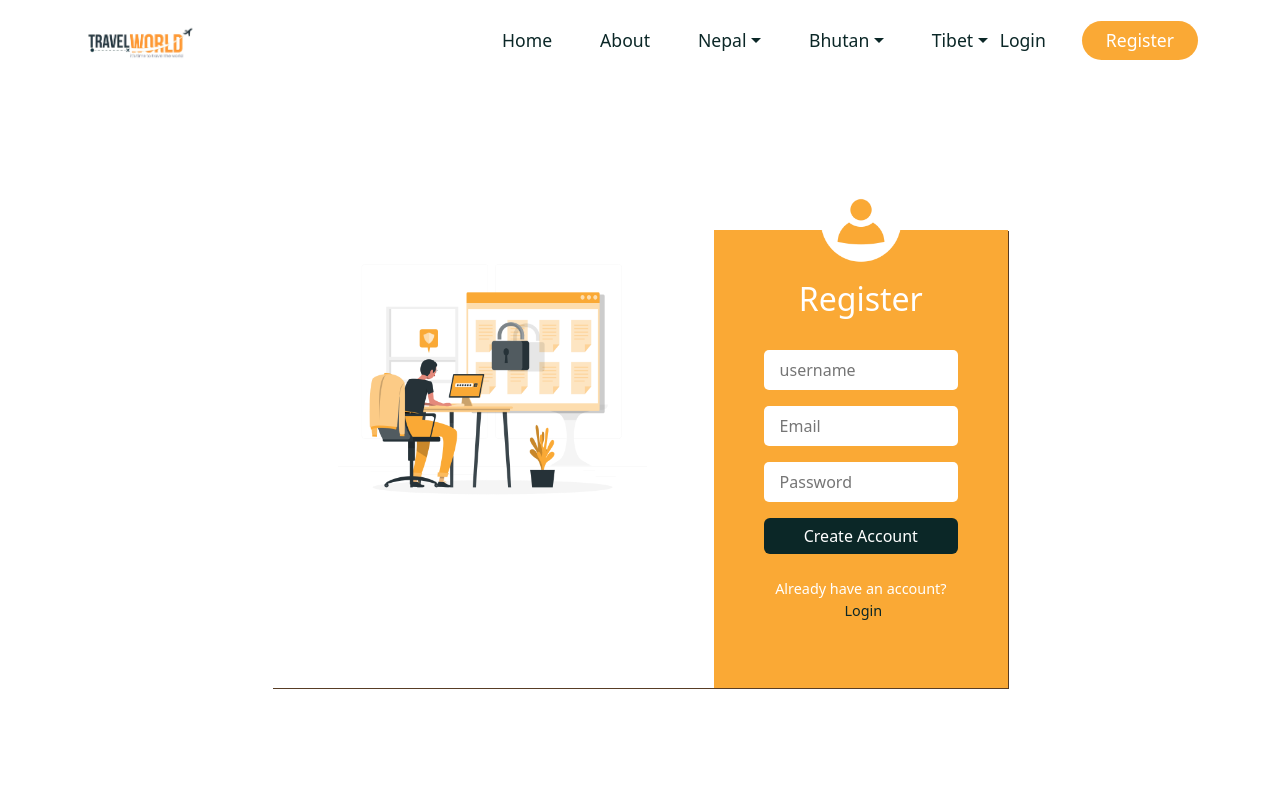
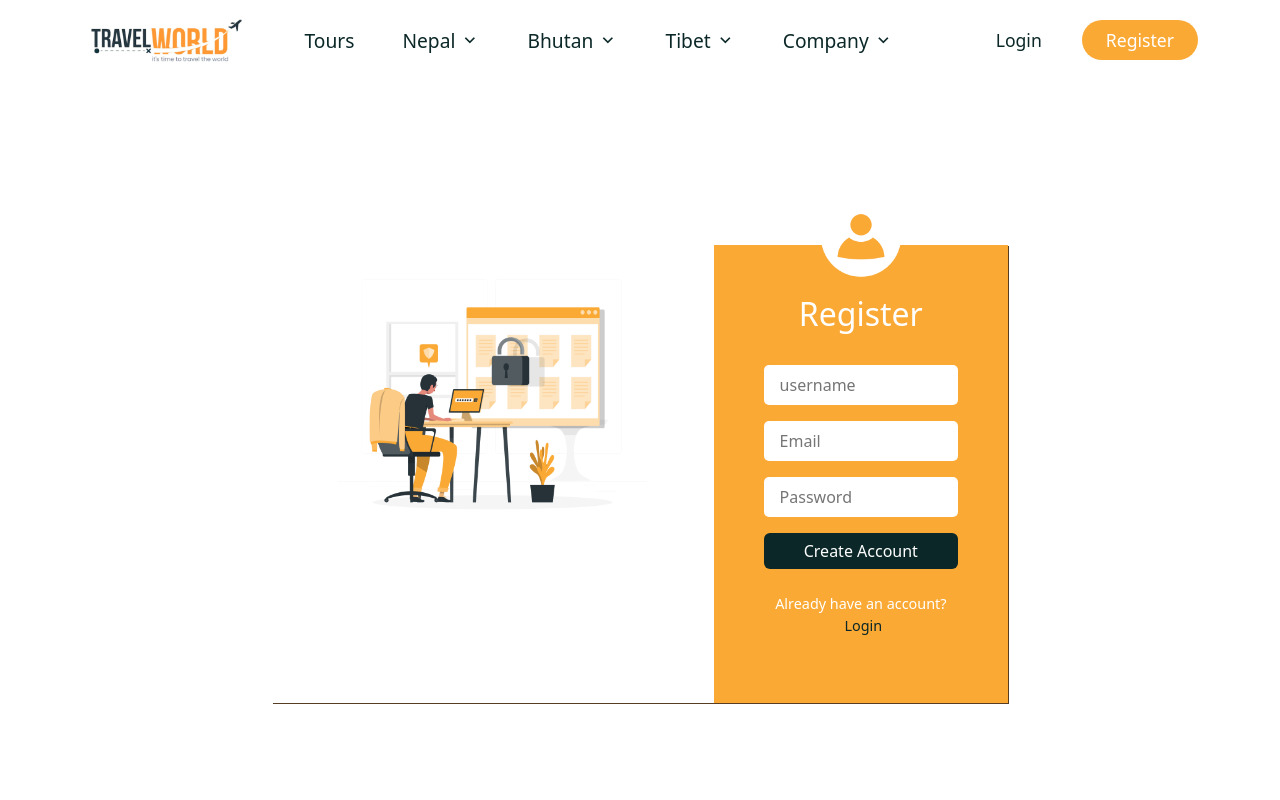
Before and after one commit to Aashish-Devian/travel, a React (Create React App) app in the folder frontend/: page /register in a window 1280 px wide. Shown: the top 800 px of the page. Built offline with nearby package versions, Linux system fonts and the light colour scheme; a web font is replaced by a local one.

Commit message:
navbar changed with dropdown

```diff
--- a/frontend/src/components/Header/Header.css
+++ b/frontend/src/components/Header/Header.css
@@ -1,28 +1,45 @@
+/* General Styles */
 .header {
   width: 100%;
+  background-color: #fff;
   height: 80px;
-    line-height: 80px;
+  margin-top: 15px;
+  transition: all 0.9s ease-in-out;
+}
+
+.sticky__header {
+  width: 100%;
+  height: 80px;
+  background: #fff;
+  position: sticky;
+  top: 0;
+  left: 0;
+  box-shadow: 3px 3px 8px -3px #ddd;
+  z-index: 999;
+  padding-top: 15px;
 }
 
 .logo img {
-    width: 30%;
+  width: 100%;
+  height: 50px;
 }
 
 .menu {
-    margin-bottom: 0;
-    display: flex;
-    align-items: center;
+  margin: 2px 0 0 0;
+  gap: 3rem;
+  padding: 0 32px 0 0;
 }
 
 .nav__item a {
   text-decoration: none;
   color: var(--heading-color);
   font-weight: 500;
-    font-size: 1.1rem;
+  font-size: 1.2rem;
 }
 
-.nav__item a:hover {
-    color: inherit;
+.nav__item a:hover,
+.nav__item a:focus {
+  color: var(--secondary-color);
 }
 
 .nav__item a.active__link {
@@ -35,16 +52,10 @@
   display: none;
 }
 
-.sticky__header {
-    width: 100%;
-    height: 80px;
-    line-height: 80px;
-    background: #fff;
-    position: sticky;
-    top: 0;
-    left: 0;
-    box-shadow: 3px 3px 8px -3px #ddd;
-    z-index: 999;
+.nav__wrapper {
+  display: flex;
+  align-items: center;
+  justify-content: space-between;
 }
 
 .dropdown {
@@ -52,24 +63,41 @@
   display: inline-block;
 }
 
-.dropdown-toggle {
+.dropdown-toggles {
   background: none;
   border: none;
   cursor: pointer;
-    font-size: 1.1rem;
+  font-size: 1.2rem;
+  font-weight: 500;
   color: var(--heading-color);
+  display: flex;
+  align-items: center;
+}
+
+.dropdown-toggles:hover,
+.dropdown-toggles:focus {
+  color: var(--secondary-color);
+}
+
+.dropdown-toggles .arrow {
+  margin-left: 5px;
+  transition: transform 0.2s ease-in-out;
+}
+
+.dropdown-toggles .arrow.open {
+  transform: rotate(180deg);
 }
 
 .dropdown-menu {
   display: none;
   position: absolute;
-    top: 98%;
-    left: -196px;
+  top: 150%;
+  left: -30px;
+  box-shadow: 0 8px 16px rgba(0, 0, 0, 0.2);
   background-color: #fff;
   border: 1px solid #ddd;
   min-width: 10rem;
   z-index: 1000;
-    width: -1px;
 }
 
 .dropdown-item {
@@ -78,36 +106,58 @@
   white-space: nowrap;
 }
 
-.dropdown-item:hover {
-    color: #666;
-    background-color: #f8f9fa;
-}
-
-.dropdown:hover .dropdown-menu {
+.dropdown-item a {
+  text-decoration: none;
+  color: #333;
   display: block;
 }
 
-.nested-dropdown {
-    position: relative;
+.dropdown-item a:hover,
+.dropdown-item a:focus {
+  color: var(--secondary-color);
 }
 
-.nested-dropdown .dropdown-menu {
-    top: -10px;
-    left: 100%;
+.nav__btns .btn {
+  padding: 0.5rem 1rem;
 }
 
-.nested-dropdown .dropdown-toggle::after {
-    content: '▸';
+.dropdown-menu.show {
+  display: block;
+}
+
+.nested-dropdown .dropdown-toggle {
+  display: flex;
+  align-items: center;
+  justify-content: space-between;
+}
+
+.nested-dropdown .arrow {
   margin-left: 5px;
+  transition: transform 0.2s ease-in-out;
+}
+
+.nested-dropdown .arrow.open {
+  transform: rotate(90deg);
+}
+
+.nested-dropdown .dropdown-menu.nested {
+  left: 100%;
+  top: 0;
+  display: none;
+}
+
+.nested-dropdown .dropdown-menu.show {
+  display: block;
 }
 
 @media only screen and (max-width: 992px) {
   .logo img {
-        width: 20%;
+    width: 100%;
   }
 
   .mobile__menu {
     display: flex;
+    z-index: 9999;
     cursor: pointer;
   }
 
@@ -145,10 +195,23 @@
 
 @media only screen and (max-width: 768px) {
   .logo img {
-        width: 45%;
+    width: 100%;
   }
 
   .menu {
     width: calc(100% - 50%);
   }
 }
+
+/* Additional Styles for Hover and Click */
+.dropdown-toggles:hover,
+.dropdown-toggles:focus,
+.nav__item a:hover,
+.nav__item a:focus {
+  color: #FF6347; /* Custom hover color */
+}
+
+.dropdown-toggles.active,
+.nav__item a.active__link {
+  color: #FF4500; /* Custom active color */
+}
--- a/frontend/src/components/Header/Header.jsx
+++ b/frontend/src/components/Header/Header.jsx
@@ -1,129 +1,224 @@
-import React, { useRef, useEffect, useState, useContext } from 'react';
+import React, { useRef, useEffect, useContext, useState } from 'react';
 import { Container, Row, Button } from 'reactstrap';
-import { NavLink, Link, BrowserRouter as Router } from 'react-router-dom';
+import { NavLink, Link, useLocation } from 'react-router-dom';
 import logo from '../../assets/images/logo.png';
 import './header.css';
 import { AuthContext } from "../../context/AuthContext";
 
 const navLinks = [
-  { path: '/home', display: 'Home' },
+  { path: '/tours', display: 'Tours' },
+  {
+    display: 'Nepal',
+    subLinks: [
+      {
+        display: 'Trekking in Nepal',
+        subLinks: [
+          { path: '#', display: '1 Everest Panorama Trek – 9 Days' },
+          { path: '#', display: '1 EBC Trek with Helicopter Return – 12 Days' },
+          { path: '#', display: '1 Everest Base Camp Trek – 14 Days' },
+          { path: '#', display: '1 Gokyo Lake Trek – 13 Days' },
+          { path: '#', display: '1 Gokyo and Renjo La Pass Trek – 14 Days' },
+        ],
+      },
+      {
+        display: 'Climbing and Expedition',
+        subLinks: [
+          { path: '#', display: '2Everest Panorama Trek – 9 Days' },
+          { path: '#', display: '2EBC Trek with Helicopter Return – 12 Days' },
+          { path: '#', display: '2Everest Base Camp Trek – 14 Days' },
+          { path: '#', display: '2Gokyo Lake Trek – 13 Days' },
+          { path: '#', display: 'G22okyo and Renjo La Pass Trek – 14 Days' },
+        ],
+      },
+      {
+        display: 'Cultural Tour and Sightseeing',
+        subLinks: [
+          { path: '#', display: '3Everest Panorama Trek – 9 Days' },
+          { path: '#', display: '3EBC Trek with Helicopter Return – 12 Days' },
+          { path: '#', display: '3Everest Base Camp Trek – 14 Days' },
+          { path: '#', display: '3Gokyo Lake Trek – 13 Days' },
+          { path: '#', display: '3Gokyo and Renjo La Pass Trek – 14 Days' },
+        ],
+      },
+      {
+        display: 'Cycling and Mountain Biking',
+        subLinks: [
+          { path: '#', display: '4 Everest Panorama Trek – 9 Days' },
+          { path: '#', display: '4 EBC Trek with Helicopter Return – 12 Days' },
+          { path: '#', display: '4 Everest Base Camp Trek – 14 Days' },
+          { path: '#', display: '4 Gokyo Lake Trek – 13 Days' },
+          { path: '#', display: '4 Gokyo and Renjo La Pass Trek – 14 Days' },
+        ],
+      },
+    ],
+  },
+  {
+    display: 'Bhutan',
+    subLinks: [
+      {
+        display: 'Tour 1',
+        subLinks: [
+          { path: '#', display: 'Everest Panorama Trek – 9 Days' },
+          { path: '#', display: 'EBC Trek with Helicopter Return – 12 Days' },
+          { path: '#', display: 'Everest Base Camp Trek – 14 Days' },
+          { path: '#', display: 'Gokyo Lake Trek – 13 Days' },
+          { path: '#', display: 'Gokyo and Renjo La Pass Trek – 14 Days' },
+        ],
+      },
+      {
+        display: 'Tour 2',
+        subLinks: [
+          { path: '#', display: 'Everest Panorama Trek – 9 Days' },
+          { path: '#', display: 'EBC Trek with Helicopter Return – 12 Days' },
+          { path: '#', display: 'Everest Base Camp Trek – 14 Days' },
+          { path: '#', display: 'Gokyo Lake Trek – 13 Days' },
+          { path: '#', display: 'Gokyo and Renjo La Pass Trek – 14 Days' },
+        ],
+      },
+    ],
+  },
+  {
+    display: 'Tibet',
+    subLinks: [
+      {
+        display: 'Tour 1',
+        subLinks: [
+          { path: '#', display: 'Everest Panorama Trek – 9 Days' },
+          { path: '#', display: 'EBC Trek with Helicopter Return – 12 Days' },
+          { path: '#', display: 'Everest Base Camp Trek – 14 Days' },
+          { path: '#', display: 'Gokyo Lake Trek – 13 Days' },
+          { path: '#', display: 'Gokyo and Renjo La Pass Trek – 14 Days' },
+        ],
+      },
+      {
+        display: 'Tour 2',
+        subLinks: [
+          { path: '#', display: 'Everest Panorama Trek – 9 Days' },
+          { path: '#', display: 'EBC Trek with Helicopter Return – 12 Days' },
+          { path: '#', display: 'Everest Base Camp Trek – 14 Days' },
+          { path: '#', display: 'Gokyo Lake Trek – 13 Days' },
+          { path: '#', display: 'Gokyo and Renjo La Pass Trek – 14 Days' },
+        ],
+      },
+    ],
+  },
+  {
+    display: 'Company',
+    subLinks: [
       { path: '/about', display: 'About' },
-  { path: '/tours', display: 'Tours' },
+      { path: '#', display: 'Tour 2' },
+    ],
+  },
 ];
 
 const Header = () => {
   const headerRef = useRef(null);
   const menuRef = useRef(null);
   const { user, dispatch } = useContext(AuthContext);
+  const [activeDropdown, setActiveDropdown] = useState(null);
+  const [activeNestedDropdown, setActiveNestedDropdown] = useState(null);
+  const location = useLocation();
 
   const logout = () => {
-    dispatch({ type: "LOGOUT" });
-    // Implement the navigation logic if needed
+    dispatch({ type: 'LOGOUT' });
   };
 
   const stickyHeaderFunc = () => {
     window.addEventListener('scroll', () => {
       if (document.body.scrollTop > 80 || document.documentElement.scrollTop > 80) {
-        headerRef.current.classList.add('sticky__header')
+        headerRef.current.classList.add('sticky__header');
       } else {
-        headerRef.current.classList.remove('sticky__header')
+        headerRef.current.classList.remove('sticky__header');
       }
     });
   };
 
   useEffect(() => {
     stickyHeaderFunc();
-    return () => window.removeEventListener("scroll", stickyHeaderFunc);
+    return () => window.removeEventListener('scroll', stickyHeaderFunc);
   }, []);
 
-  const toggleMenu = () => menuRef.current.classList.toggle("show__menu");
+  const toggleMenu = () => menuRef.current.classList.toggle('show__menu');
+
+  const handleDropdownToggle = (index) => {
+    setActiveDropdown(activeDropdown === index ? null : index);
+  };
+
+  const handleNestedDropdownToggle = (index) => {
+    setActiveNestedDropdown(activeNestedDropdown === index ? null : index);
+  };
+
+  const handleClickOutside = (event) => {
+    if (menuRef.current && !menuRef.current.contains(event.target)) {
+      menuRef.current.classList.remove('show__menu');
+    }
+  };
+
+  useEffect(() => {
+    document.addEventListener('mousedown', handleClickOutside);
+    return () => document.removeEventListener('mousedown', handleClickOutside);
+  }, []);
+
+  useEffect(() => {
+    menuRef.current.classList.remove('show__menu');
+  }, [location]);
 
   return (
     <header className="header" ref={headerRef}>
       <Container>
         <Row>
-            <div className='nav__wrapper d-flex align-items-center justify-content-between'>
-              <Link to="/"><div className="logo"><img src={logo} alt="" /></div></Link>
+          <div className="nav__wrapper d-flex align-items-center justify-content-between">
+            <Link to="/">
+              <div className="logo">
+                <img src={logo} alt="" />
+              </div>
+            </Link>
 
             <div className="navigation" ref={menuRef}>
-                <ul className="menu d-flex align-items-center gap-5">
-                  <li className="nav__item">
-                    <NavLink to="/home" className={({ isActive }) => isActive ? "active__link" : ""}>Home</NavLink>
+              <ul className="menu d-flex align-items-center">
+                {navLinks.map((navLink, index) => (
+                  <li key={index} className="nav__item">
+                    {navLink.path ? (
+                      <NavLink to={navLink.path} className={({ isActive }) => (isActive ? 'active__link' : '')}>
+                        {navLink.display}
+                      </NavLink>
+                    ) : (
+                      <div className="dropdown">
+                        <span className="dropdown-toggles" onClick={() => handleDropdownToggle(index)}>
+                          {navLink.display}
+                          <span className={`arrow ${activeDropdown === index ? 'open' : ''}`}>
+                            <i className="ri-arrow-down-s-line"></i>
+                          </span>
+                        </span>
+                        <ul className={`dropdown-menu ${activeDropdown === index ? 'show' : ''}`}>
+                          {navLink.subLinks.map((subLink, subIndex) => (
+                            <li key={subIndex} className="dropdown-item">
+                              {subLink.subLinks ? (
+                                <div className="nested-dropdown">
+                                  <span className="dropdown-toggles" onClick={() => handleNestedDropdownToggle(subIndex)}>
+                                    {subLink.display}
+                                    <span className={`arrow ${activeNestedDropdown === subIndex ? 'open' : ''}`}>
+                                      <i className="ri-arrow-right-s-line"></i>
+                                    </span>
+                                  </span>
+                                  <ul className={`dropdown-menu nested ${activeNestedDropdown === subIndex ? 'show' : ''}`}>
+                                    {subLink.subLinks.map((nestedSubLink, nestedSubIndex) => (
+                                      <li key={nestedSubIndex} className="dropdown-item">
+                                        <NavLink to={nestedSubLink.path}>{nestedSubLink.display}</NavLink>
                                       </li>
-                  <li className="nav__item">
-                    <NavLink to="/about" className={({ isActive }) => isActive ? "active__link" : ""}>About</NavLink>
-                  </li>
-                  <li className="nav__item">
-                    <div className="dropdown">
-                      <button className="dropdown-toggle">Nepal</button>
-                      <ul className="dropdown-menu">
-                        <li className="nested-dropdown">
-                          <button className="dropdown-toggle">Trekking in Nepal</button>
-                          <ul className="dropdown-menu">
-                            <li className="dropdown-item"><Link to="#">Everest Panorama Trek – 9 Days</Link></li>
-                            <li className="dropdown-item"><Link to="#">EBC Trek with Helicopter Return – 12 Days</Link></li>
-                            <li className="dropdown-item"><Link to="#">Everest Base Camp Trek – 14 Days</Link></li>
-                            {/* Add more items here */}
-                          </ul>
-                        </li>
-
-                        <li className="nested-dropdown">
-                          <button className="dropdown-toggle">Climbing and Expedition</button>
-                          <ul className="dropdown-menu">
-                            <li className="dropdown-item"><Link to="#">Everest Panorama Trek – 9 Days</Link></li>
-                            <li className="dropdown-item"><Link to="#">EBC Trek with Helicopter Return – 12 Days</Link></li>
-                            <li className="dropdown-item"><Link to="#">Everest Base Camp Trek – 14 Days</Link></li>
-                            {/* Add more items here */}
-                          </ul>
-
-                          <li className="nested-dropdown">
-                          <button className="dropdown-toggle">Cultural Tour and Sightseeing</button>
-                          <ul className="dropdown-menu">
-                            <li className="dropdown-item"><Link to="#">Everest Panorama Trek – 9 Days</Link></li>
-                            <li className="dropdown-item"><Link to="#">EBC Trek with Helicopter Return – 12 Days</Link></li>
-                            <li className="dropdown-item"><Link to="#">Everest Base Camp Trek – 14 Days</Link></li>
-                            {/* Add more items here */}
-                          </ul>
-                        </li>
-
-                        <li className="nested-dropdown">
-                          <button className="dropdown-toggle">Cycling and Mountain Biking</button>
-                          <ul className="dropdown-menu">
-                            <li className="dropdown-item"><Link to="#">Everest Panorama Trek – 9 Days</Link></li>
-                            <li className="dropdown-item"><Link to="#">EBC Trek with Helicopter Return – 12 Days</Link></li>
-                            <li className="dropdown-item"><Link to="#">Everest Base Camp Trek – 14 Days</Link></li>
-                            {/* Add more items here */}
-                          </ul>
-                        </li>
-
-                        </li>
-                        {/* <li className="dropdown-item"><Link to="#">Climbing and Expedition</Link></li>
-                        <li className="dropdown-item"><Link to="#">Cultural Tour and Sightseeing</Link></li>
-                        <li className="dropdown-item"><Link to="#">Cycling and Mountain Biking</Link></li> */}
-                        {/* Add more items here */}
+                                    ))}
                                   </ul>
                                 </div>
+                              ) : (
+                                <NavLink to={subLink.path}>{subLink.display}</NavLink>
+                              )}
                             </li>
-                  <li className="nav__item">
-                    <div className="dropdown">
-                      <button className="dropdown-toggle">Bhutan</button>
-                      <ul className="dropdown-menu">
-                        <li className="dropdown-item"><Link to="#">Tour 1</Link></li>
-                        <li className="dropdown-item"><Link to="#">Tour 2</Link></li>
-                        {/* Add more items here */}
+                          ))}
                         </ul>
                       </div>
+                    )}
                   </li>
-                  <li className="nav__item">
-                    <div className="dropdown">
-                      <button className="dropdown-toggle">Tibet</button>
-                      <ul className="dropdown-menu">
-                        <li className="dropdown-item"><Link to="#">Tour 1</Link></li>
-                        <li className="dropdown-item"><Link to="#">Tour 2</Link></li>
-                        {/* Add more items here */}
-                      </ul>
-                    </div>
-                  </li>
+                ))}
               </ul>
             </div>
 
@@ -155,7 +250,6 @@ const Header = () => {
         </Row>
       </Container>
     </header>
-
   );
 };
 
```
Lines whose indentation alone changed are shown as unchanged.
